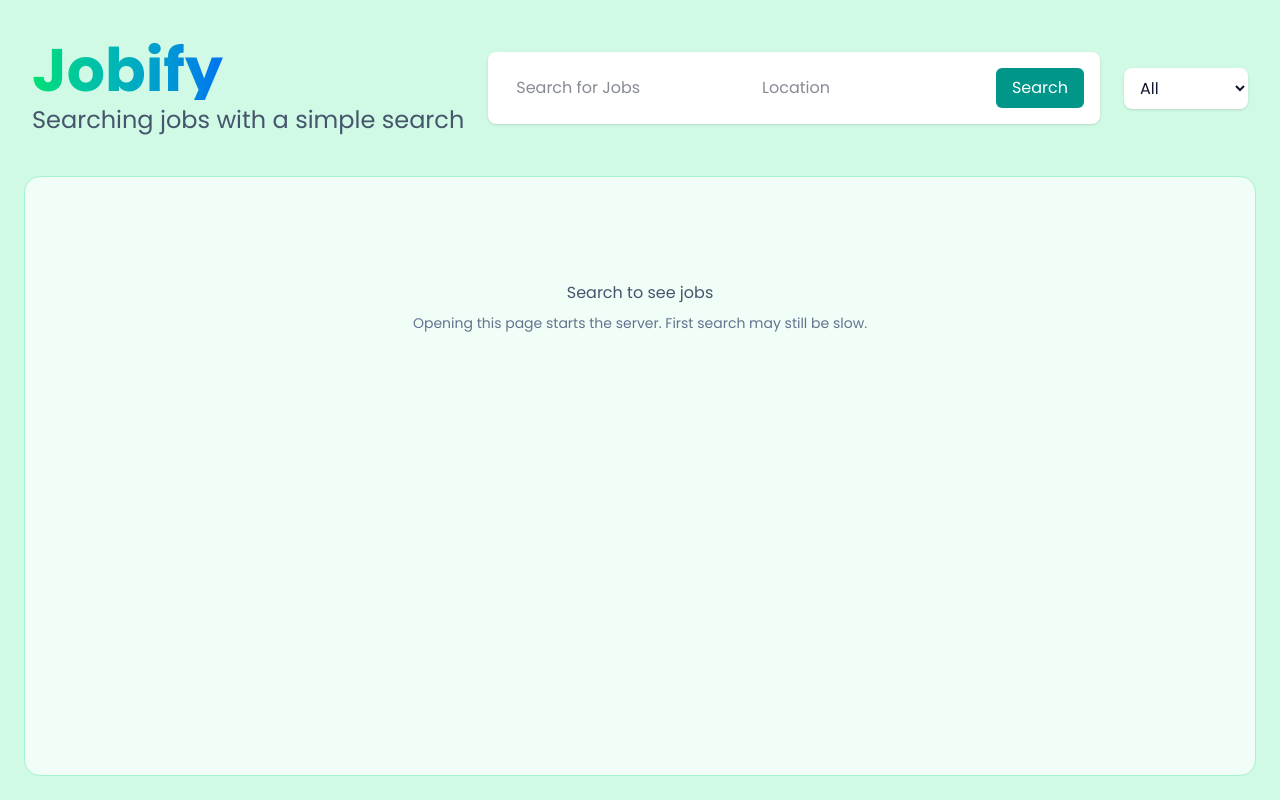
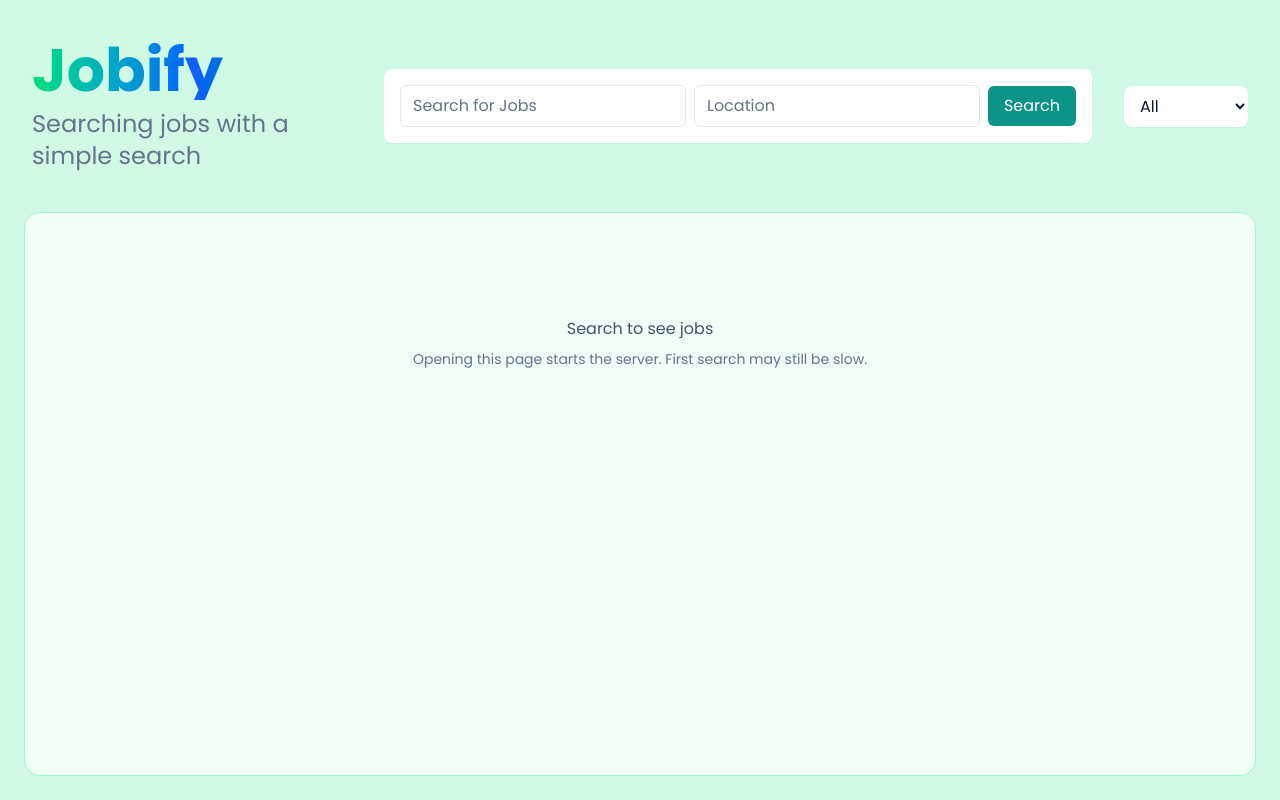
Before and after one commit to Dtzul04/Jobify, a Next.js app: page / in a window 1280 px wide. Built offline with nearby package versions, Linux system fonts and the light colour scheme.

Commit message:
Add themes tokens and ui primitives for issue #12

```diff
--- a/src/app/globals.css
+++ b/src/app/globals.css
@@ -1,5 +1,42 @@
 @import "tailwindcss";
+
+:root {
+    /* Brand */
+    --brand: #0d9488;
+    --brand-hover: #0f766e;
+
+    /* Surfaces */
+    --surface: #ffffff;
+    --surface-muted: #d1fae5;
+
+     /* Text */
+    --text: #0f172a; /* slate-900 */
+    --text-muted: #64748b; /* slate-500 */
+
+    /* Shape */
+    --radius-md: 0.375rem;
+    --radius-lg: 0.5rem;
+
+    /* Shadows */
+    --shadow-sm: 0 1px 2px rgb(0 0 0 / 0.05);
+    --shadow-md: 0 4px 6px -1px rgb(0 0 0 / 0.1);
+    }
+
+@theme inline {
+    --color-brand: var(--brand);
+    --color-brand-hover: var(--brand-hover);
+    --color-surface: var(--surface);
+    --color-surface-muted: var(--surface-muted);
+    --color-text: var(--text);
+    --color-text-muted: var(--text-muted);
+    --radius-md: var(--radius-md);
+    --radius-lg: var(--radius-lg);
+    --shadow-sm: var(--shadow-sm);
+    --shadow-md: var(--shadow-md);
+}
 
 body {
     font-family: var(--font-poppins), sans-serif;
+    background-color: var(--surface-muted);
+    color: var(--text);
 }
--- a/src/components/Header.tsx
+++ b/src/components/Header.tsx
@@ -9,10 +9,10 @@ type HeaderProps = {
 
 export default function Header({ onSearch, employmentType, onEmploymentTypeChange }: HeaderProps) {
     return (
-        <header className="flex flex-col gap-4 px-4 py-6 text-slate-900 md:px-8 md:py-10 lg:flex-row lg:items-center lg:gap-6">
-            <div className="shrink-0 min-w-0">
-                <h1 className="text-4xl md:text-6xl font-bold text-transparent bg-clip-text bg-gradient-to-r from-green-400 via-blue-600 to-emerald-600">Jobify</h1>
-                <p className="mt-1 text-lg md:text-2xl text-slate-600">
+        <header className="flex flex-col gap-5 px-4 py-6 text-text md:px-8 md:py-10 lg:flex-row lg:items-center lg:gap-8">
+            <div className="shrink-0 min-w-0 lg:max-w-xs">
+                <h1 className="text-4xl font-bold text-transparent bg-clip-text bg-gradient-to-r from-green-400 via-blue-600 to-emerald-600 md:text-6xl">Jobify</h1>
+                <p className="mt-2 text-lg text-text-muted md:text-2xl">
                     Searching jobs with a simple search
                 </p>
             </div>
--- a/src/components/SearchBar.tsx
+++ b/src/components/SearchBar.tsx
@@ -1,6 +1,9 @@
 'use client';
 
 import { useState } from 'react';
+import Button from "@/components/ui/Button";
+import Card from "@/components/ui/Card";
+import Input from "@/components/ui/Input";
 
 type SearchBarProps = {
     onSearch: (query: string) => void;
@@ -18,29 +21,24 @@ export default function SearchBar(props: SearchBarProps) {
     }
 
     return (
-        <div className="w-full rounded-lg bg-white p-3 sm:p-4 shadow-sm">
+        <Card className="w-full">
             <form onSubmit={handleSearch} className="flex flex-col gap-2 sm:flex-row sm:items-center">
-                <input
-                    className="w-full min-w-0 rounded-md px-3 py-2 sm:flex-1"
-                    type="text"
+                <Input
+                    className="sm:flex-1"
                     placeholder="Search for Jobs"
                     value={search}
                     onChange={(e) => setSearch(e.target.value)}
                 />
-                <input
-                    className="w-full min-w-0 rounded-md px-3 py-2 sm:flex-1"
-                    type="text"
+                <Input
+                    className="sm:flex-1"
                     placeholder="Location"
                     value={city}
                     onChange={(e) => setCity(e.target.value)}
                 />
-                <button
-                    className="w-full sm:w-auto shrink-0 bg-teal-600 text-white px-4 py-2 rounded-md hover:bg-teal-700"
-                    type="submit"
-                >
+                <Button type="submit" className="w-full sm:w-auto">
                     Search
-                </button>
+                </Button>
             </form>
-        </div>
+        </Card>
     )
 }
--- /dev/null
+++ b/src/components/ui/Button.tsx
@@ -0,0 +1,18 @@
+import type { ComponentProps } from "react";
+
+type ButtonProps = ComponentProps<"button"> & {
+    className?: string;
+}
+
+// Primary action bbutton. user for submits like Search; pass classname to tweak layout.
+export default function Button({ className, type = "button", children, ...props}: ButtonProps) {
+    return (
+        <button
+            type={type}
+            className={`shrink-0 rounded-md bg-brand px-4 py-2 text-white hover:bg-brand-hover disabled:opacity-50 ${className ?? ""}`}
+            {...props}
+        >
+            {children}
+        </button>
+    )
+}
--- /dev/null
+++ b/src/components/ui/Card.tsx
@@ -0,0 +1,17 @@
+import type { ComponentProps } from "react";
+
+type CardProps = ComponentProps<"div"> & {
+    className?: string;
+};
+
+// Surface container (white box + shadow). Use for SearchBar wrapper, job tiles, etc.
+export default function Card({ className, children, ...props }: CardProps) {
+    return (
+        <div
+            className={`rounded-lg bg-surface p-3 shadow-sm sm:p-4 ${className ?? ""}`}
+            {...props}
+        >
+            {children}
+        </div>
+    );
+}
--- /dev/null
+++ b/src/components/ui/Input.tsx
@@ -0,0 +1,16 @@
+import type { ComponentProps } from "react";
+
+type InputProps = ComponentProps<"input"> & {
+    className?: string;
+};
+
+// Text input styled with design tokens. Forwards all native input props (value, onChange, etc.).
+export default function Input({ className, type = "text", ...props }: InputProps) {
+    return (
+        <input
+            type={type}
+            className={`w-full min-w-0 rounded-md border border-slate-200 bg-surface px-3 py-2 text-text placeholder:text-text-muted focus:border-brand focus:outline-none focus:ring-2 focus:ring-brand/30 disabled:opacity-50 ${className ?? ""}`}
+            {...props}
+        />
+    );
+}
```
Also changed, not shown: 1 other file (tests, documents, lock files or other folders).
